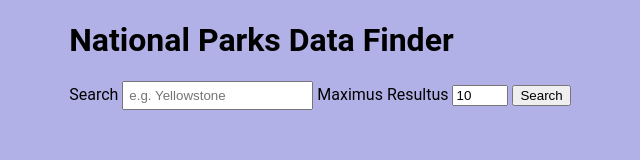
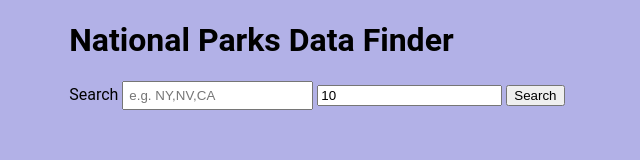
Before and after one commit to loonigooni/National-Park-API, a plain HTML site: page index.html in a window 1280 px wide. Shown: the whole page, without its empty margins (160-800 px from the left). Drawn offline with nearby package versions, Linux system fonts and the light colour scheme.

Commit message:
Add files via upload

```diff
--- a/index.html
+++ b/index.html
@@ -14,10 +14,10 @@
 
         <form id="js-form">
             <label for="js-search-term">Search</label>
-            <input type="text" name="search-term" id="js-search-term" placeholder="e.g. Yellowstone" required>
+            <input type="text" name="search-term" id="js-search-term" placeholder="e.g. NY,NV,CA" required>
 
-            <label for="js-max-results">Maximus Resultus</label>
-            <input type="number" name="max-results" id="js-max-results" min="1" max="20" value ="10">
+            <label for="js-max-results"></label>
+            <input type="number" name="max-results" id="js-max-results" min="1" value ="10">
 
             <input type="submit" value="Search">
         </form>
```
Also changed, not shown: index.js (+5 -4 lines).
